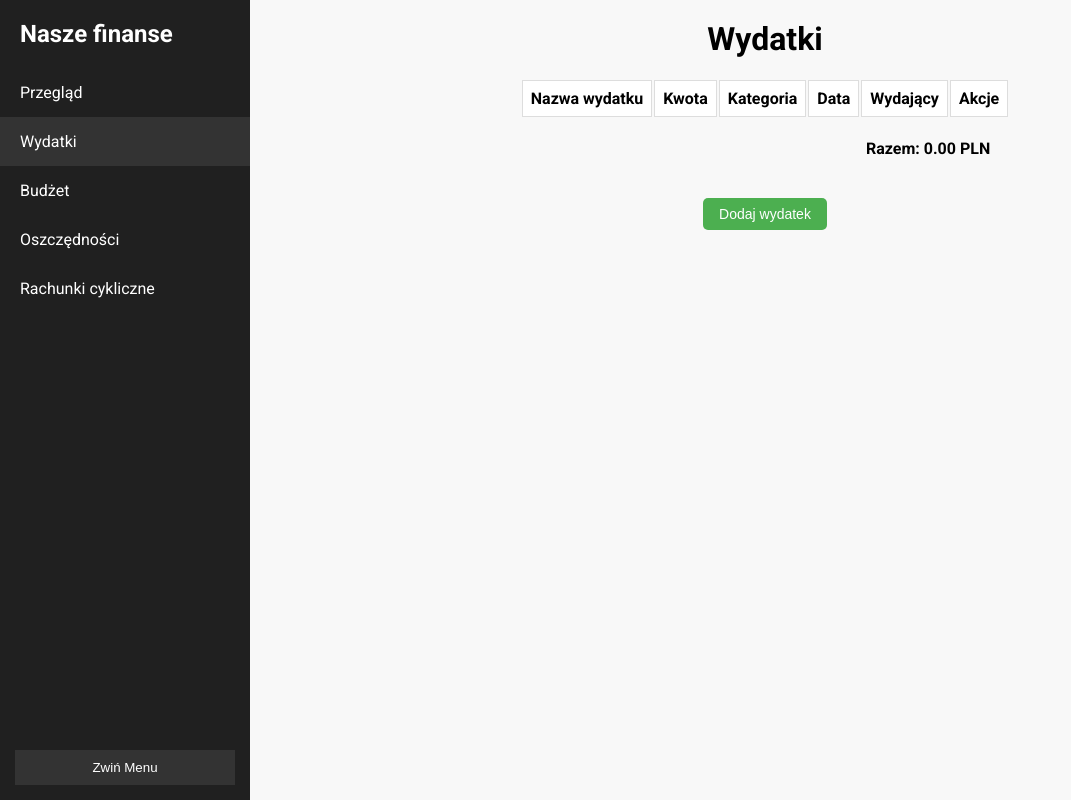
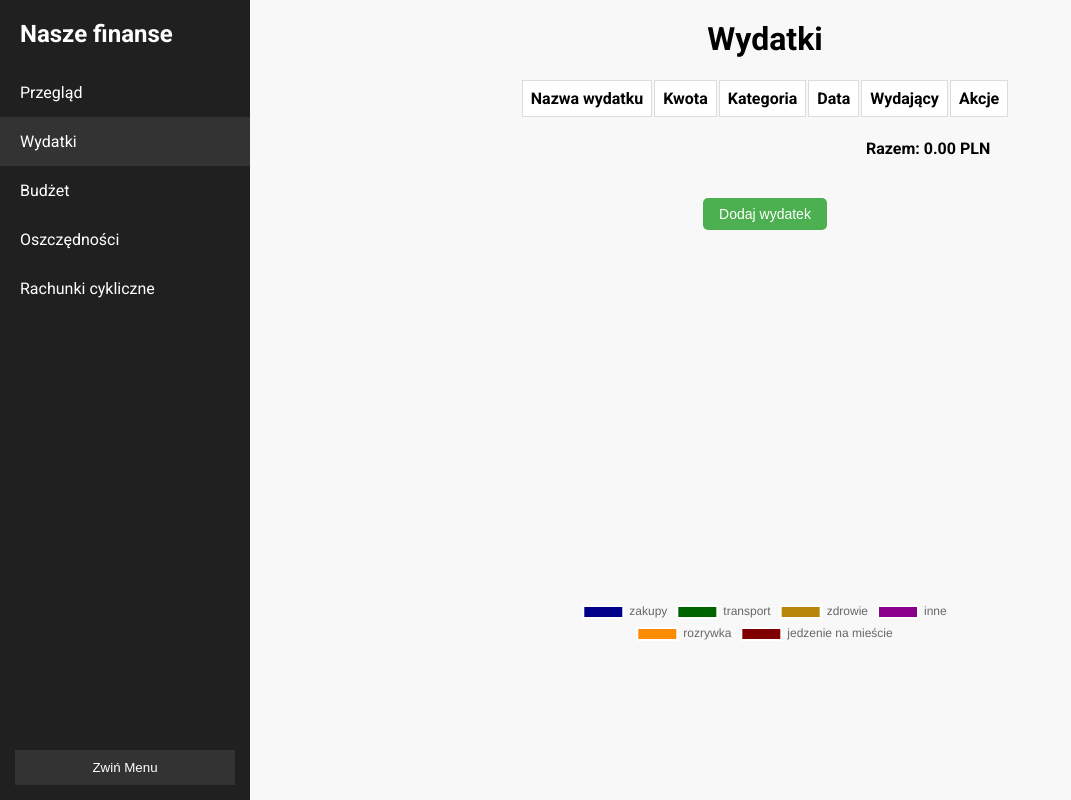
Before and after one commit to Mateusz220291/budget-app, a React (Vite) app: page /transactions in a window 1280 px wide. Shown: the whole page, without its empty margins (0-1071 px from the left). Built offline with nearby package versions, Linux system fonts and the light colour scheme.

Commit message:
PieChart component created and added into TransactionPage

```diff
--- /dev/null
+++ b/src/components/Charts/TransactionsPieChart.tsx
@@ -0,0 +1,77 @@
+import React from "react";
+import { Pie } from "react-chartjs-2";
+import { Chart as ChartJS, ArcElement, Tooltip, Legend } from "chart.js";
+import { Transaction } from "../../pages/TransactionsPage/types";
+import { TooltipItem } from "chart.js";
+
+ChartJS.register(ArcElement, Tooltip, Legend);
+
+interface PieChartProps {
+  transactions: Transaction[];
+}
+
+const TransactionsPieChart: React.FC<PieChartProps> = ({ transactions }) => {
+  const categories = [
+    "zakupy",
+    "transport",
+    "zdrowie",
+    "inne",
+    "rozrywka",
+    "jedzenie na mieście",
+  ];
+  const categoryTotals = categories.map((category) =>
+    transactions
+      .filter((transaction) => transaction.category === category)
+      .reduce((sum, transaction) => sum + transaction.amount, 0)
+  );
+
+  const data = {
+    labels: categories,
+    datasets: [
+      {
+        data: categoryTotals,
+        backgroundColor: [
+          "darkblue",
+          "darkgreen",
+          "darkgoldenrod",
+          "darkmagenta",
+          "darkorange",
+          "maroon",
+        ],
+        hoverBackgroundColor: [
+          "midnightblue",
+          "forestgreen",
+          "goldenrod",
+          "purple",
+          "orangered",
+          "brown",
+        ],
+      },
+    ],
+  };
+
+  const options = {
+    responsive: true,
+    plugins: {
+      legend: {
+        position: "bottom" as const,
+      },
+      tooltip: {
+        callbacks: {
+          label: (tooltipItem: TooltipItem<"pie">) => {
+            const value = tooltipItem.raw as number;
+            return `${tooltipItem.label}: ${value.toFixed(2)} PLN`;
+          },
+        },
+      },
+    },
+  };
+
+  return (
+    <div style={{ width: "400px", margin: "0 auto" }}>
+      <Pie data={data} options={options} />
+    </div>
+  );
+};
+
+export default TransactionsPieChart;
--- a/src/components/Modal/Modal.tsx
+++ b/src/components/Modal/Modal.tsx
@@ -112,6 +112,8 @@ const Modal: React.FC<ModalProps> = ({
                 <option value="zakupy">Zakupy</option>
                 <option value="transport">Transport</option>
                 <option value="zdrowie">Zdrowie</option>
+                <option value="rozrywka">Rozrywka</option>
+                <option value="jedzenie na mieście">Jedzenie na mieście</option>
                 <option value="inne">Inne</option>
               </select>
             </div>
--- a/src/components/Table/TransactionsTable.css
+++ b/src/components/Table/TransactionsTable.css
@@ -35,5 +35,11 @@ tr.category-other td:first-child {
   border-left: 8px solid darkgoldenrod;
 }
 tr.category-health td:first-child {
+  border-left: 8px solid darkmagenta;
+}
+tr.category-entertainment td:first-child {
+  border-left: 8px solid darkorange;
+}
+tr.category-eat-out td:first-child {
   border-left: 8px solid maroon;
 }
--- a/src/components/Table/TransactionsTable.tsx
+++ b/src/components/Table/TransactionsTable.tsx
@@ -87,6 +87,10 @@ const TransactionsTable: React.FC<TransactionsTableProps> = ({
         return "category-shopping";
       case "inne":
         return "category-other";
+      case "jedzenie na mieście":
+        return "category-eat-out";
+      case "rozrywka":
+        return "entertainment";
       default:
         return "category-other";
     }
--- a/src/pages/TransactionsPage/TransactionsPage.tsx
+++ b/src/pages/TransactionsPage/TransactionsPage.tsx
@@ -4,6 +4,7 @@ import { Transaction } from "./types";
 import TransactionsTable from "../../components/Table/TransactionsTable";
 import Button from "../../components/Button/Button";
 import "./TransactionsPage.css";
+import TransactionsPieChart from "../../components/Charts/TransactionsPieChart";
 
 const TransactionsPage: React.FC = () => {
   const [transactions, setTransactions] = useState<Transaction[]>([]);
@@ -80,6 +81,8 @@ const TransactionsPage: React.FC = () => {
         Dodaj wydatek
       </Button>
 
+      <TransactionsPieChart transactions={transactions}></TransactionsPieChart>
+
       <Modal
         isOpen={isModalOpen}
         onClose={closeModal}
```
